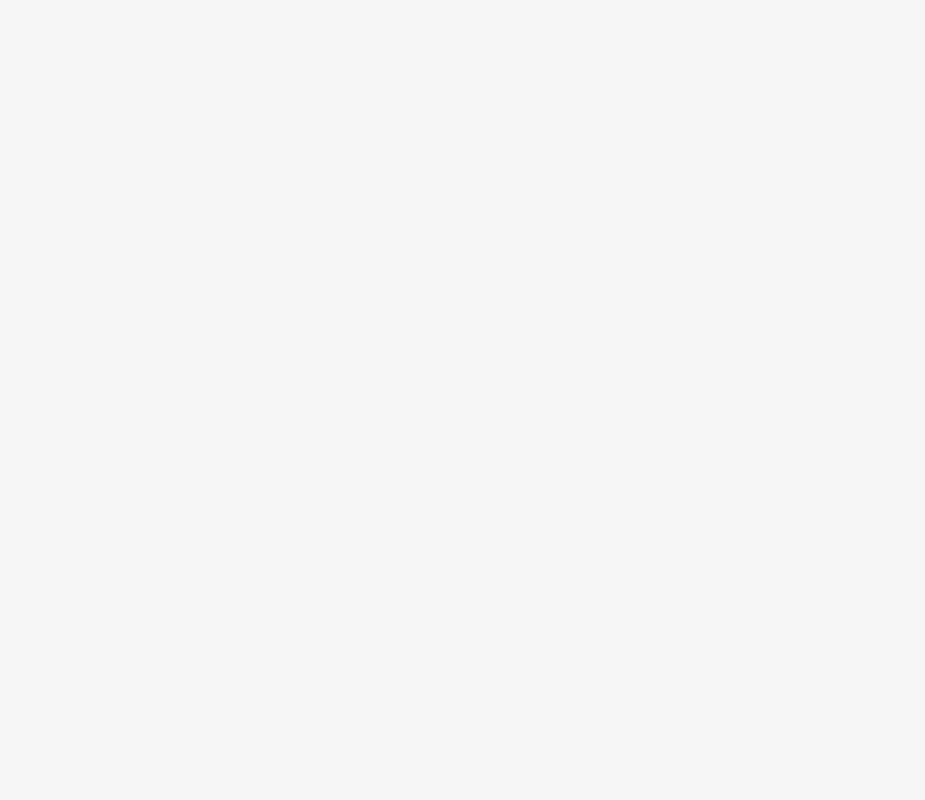
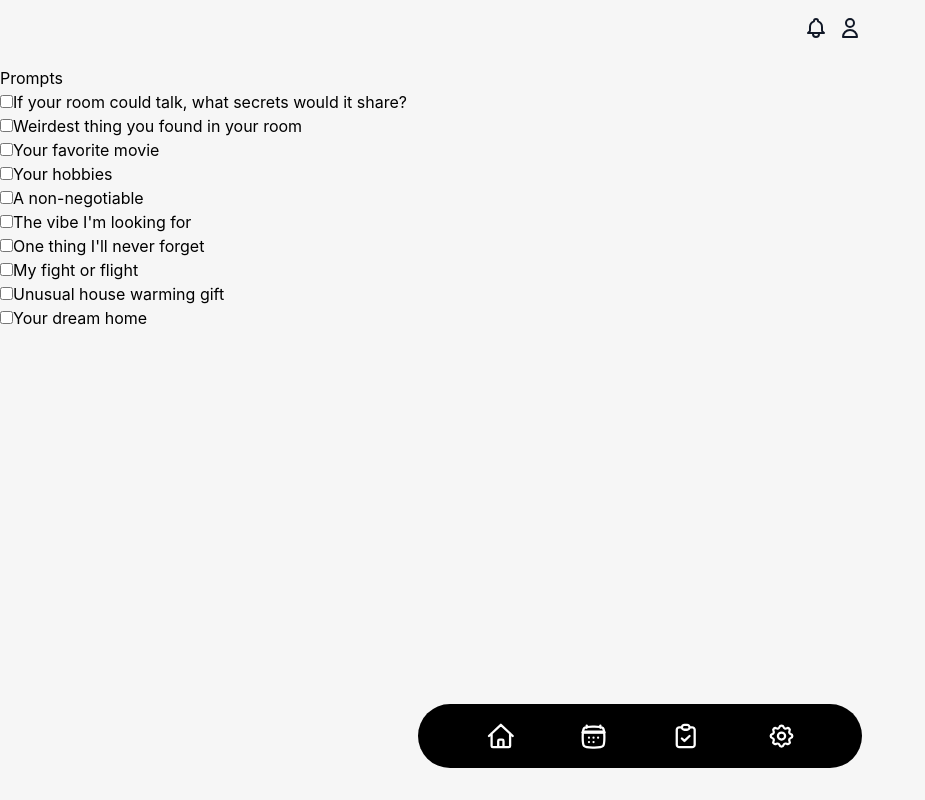
Before and after one commit to QuanNguyenDong/roomie, a React (Create React App) app in the folder frontend/: page /prompts in a window 1280 px wide. Before the commit this address had no page. Shown: the whole page, without its empty margins (0-925 px from the left). Built offline with nearby package versions, Linux system fonts and the light colour scheme; the HTML template or start-up script is replaced by a standard one.

Commit message:
Changes to routing for prompts page

```diff
--- a/frontend/src/App.js
+++ b/frontend/src/App.js
@@ -11,6 +11,7 @@ import Home from "./pages/Home";
 import TaskManager from "./pages/TaskManager";
 import Profile from "./pages/Profile";
 import Roomie from "./pages/Roomie";
+import Prompts from "./pages/prompts";  // Import the Prompts component
 import DefaultLayout from "./layouts/DefaultLayout";
 import TopbarOnly from "./layouts/TopbarOnly";
 
@@ -64,6 +65,14 @@ function AppRoutes() {
                         </TopbarOnly>
                     }
                 />
+                {/* Add the Prompts route */}
+                <Route path="/prompts"
+                    element={
+                        <DefaultLayout>
+                            <Prompts />
+                        </DefaultLayout>
+                    }
+                />
             </Routes>
         </Fragment>
     );
--- a/frontend/src/pages/UserSelect.js
+++ b/frontend/src/pages/UserSelect.js
@@ -33,7 +33,8 @@ export default function SignIn() {
             );
 
             localStorage.setItem("user", JSON.stringify(response.data));
-            navigate("/home", { replace: true });
+            // Change: Navigate to the Prompts page after sign-in
+            navigate("/prompts", { replace: true });
         } catch (error) {
             alert("Invalid username or password");
         }
--- a/frontend/src/pages/prompts.js
+++ b/frontend/src/pages/prompts.js
@@ -1,10 +1,84 @@
+import React, { useState } from 'react';
+
+// List of prompts
+const promptsData = [
+  "If your room could talk, what secrets would it share?",
+  "Weirdest thing you found in your room",
+  "Your favorite movie",
+  "Your hobbies",
+  "A non-negotiable",
+  "The vibe I'm looking for",
+  "One thing I'll never forget",
+  "My fight or flight",
+  "Unusual house warming gift",
+  "Your dream home",
+];
+
 const Prompts = () => {
-    return (
-      <div>
-        <h1>Prompts Page</h1>
-        <p>Select the questions you want to answer!</p>
-      </div>
-    );
+  const [selectedPrompts, setSelectedPrompts] = useState([]);
+  const [showAnswerButton, setShowAnswerButton] = useState(false);
+  const [currentPrompt, setCurrentPrompt] = useState('');
+  const [answers, setAnswers] = useState({});
+
+  // Handle selecting or unselecting a prompt
+  const togglePromptSelection = (prompt) => {
+    const selectedIndex = selectedPrompts.indexOf(prompt);
+    let newSelectedPrompts = [...selectedPrompts];
+
+    if (selectedIndex === -1) {
+      if (selectedPrompts.length < 3) {
+        newSelectedPrompts.push(prompt);
+      }
+    } else {
+      newSelectedPrompts.splice(selectedIndex, 1);
+    }
+
+    setSelectedPrompts(newSelectedPrompts);
+    setShowAnswerButton(newSelectedPrompts.length > 0);
   };
 
-  export default Prompts;
+  const handleAnswerSubmit = (e) => {
+    e.preventDefault();
+    if (currentPrompt) {
+      setAnswers({ ...answers, [currentPrompt]: e.target.answer.value });
+      const nextPrompt = selectedPrompts[selectedPrompts.indexOf(currentPrompt) + 1];
+      setCurrentPrompt(nextPrompt || '');
+    }
+  };
+
+  return (
+    <div className="prompts-container">
+      <h1>Prompts</h1>
+      <div className="prompt-list">
+        {promptsData.map((prompt, index) => (
+          <div key={index} className="prompt-item">
+            <input
+              type="checkbox"
+              checked={selectedPrompts.includes(prompt)}
+              onChange={() => togglePromptSelection(prompt)}
+            />
+            <label>{prompt}</label>
+          </div>
+        ))}
+      </div>
+
+      {showAnswerButton && (
+        <button onClick={() => setCurrentPrompt(selectedPrompts[0])}>
+          Answer Selected Prompts
+        </button>
+      )}
+
+      {currentPrompt && (
+        <div className="answer-box">
+          <h2>{currentPrompt}</h2>
+          <form onSubmit={handleAnswerSubmit}>
+            <textarea name="answer" placeholder="Type your answer here..." required />
+            <button type="submit">Next</button>
+          </form>
+        </div>
+      )}
+    </div>
+  );
+};
+
+export default Prompts;
--- /dev/null
+++ b/package.json
@@ -0,0 +1,5 @@
+{
+  "dependencies": {
+    "react-router-dom": "^6.26.2"
+  }
+}
```
